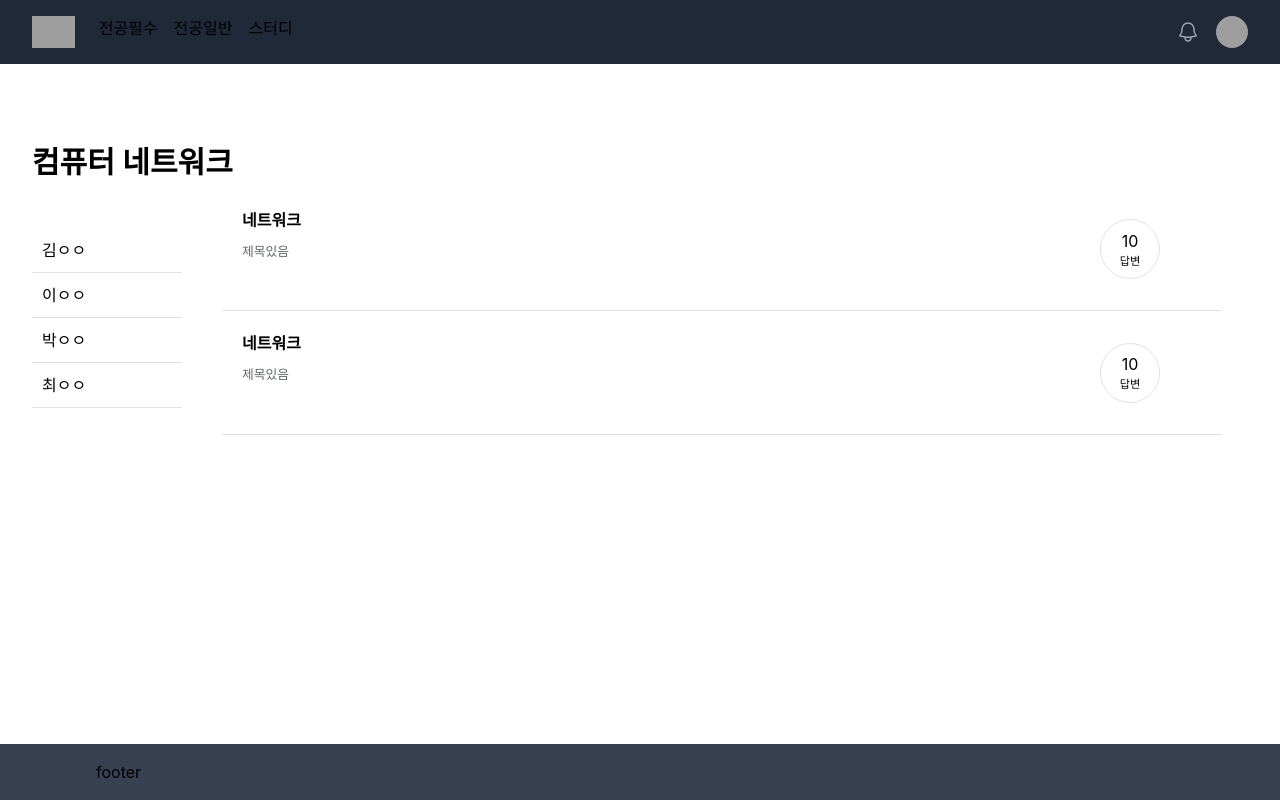
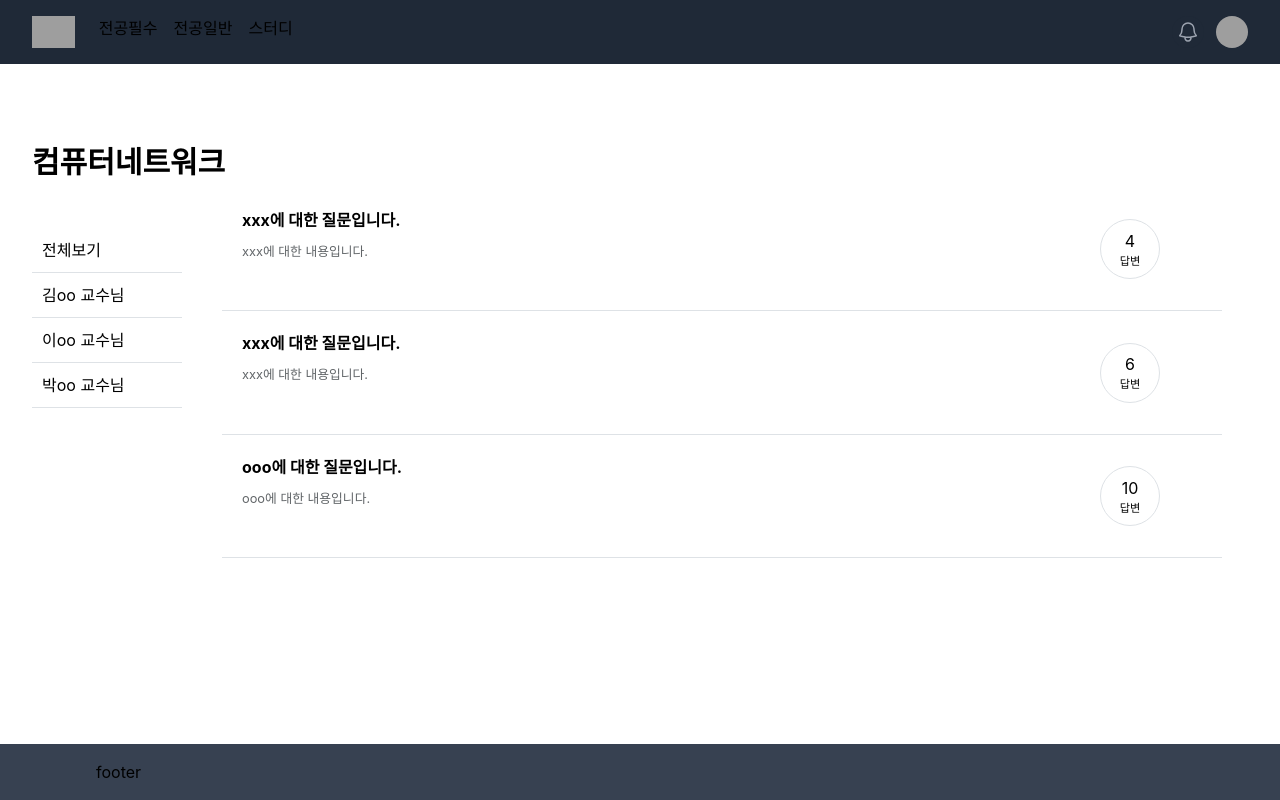
Before and after one commit to seah526/-senier_project, a Next.js app in the folder front-end/: page /classes/1 in a window 1280 px wide. Built offline with nearby package versions, Linux system fonts and the light colour scheme; grey boxes are pictures that could not be loaded.

Commit message:
✨ feat: 교수님아이디로 필터링 하는 기능

```diff
--- a/front-end/components/classes/Professor.jsx
+++ b/front-end/components/classes/Professor.jsx
@@ -4,7 +4,6 @@ import { useRouter } from 'next/router';
 const Professor = ({ data }) => {
   const router = useRouter();
   const path = router.query.classId;
-  const active = 1;
   const handleClick = id => {
     router.push({ pathname: path, query: { professor: data.id } });
   };
@@ -14,7 +13,7 @@ const Professor = ({ data }) => {
       onClick={() => {
         handleClick(data.id);
       }}>
-      <div>{data.name}</div>
+      <div>{`${data.name}${data.id == -1 ? '' : ' 교수님'}`}</div>
     </Wapper>
   );
 };
--- a/front-end/components/classes/ProfessorTable.jsx
+++ b/front-end/components/classes/ProfessorTable.jsx
@@ -1,15 +1,11 @@
 import React from 'react';
 import Professor from './Professor';
-const DUMMY = [
-  { name: '김ㅇㅇ', id: 1 },
-  { name: '이ㅇㅇ', id: 2 },
-  { name: '박ㅇㅇ', id: 3 },
-  { name: '최ㅇㅇ', id: 4 },
-];
-const ProfessorTable = () => {
+
+const ProfessorTable = ({ professor }) => {
   return (
     <div className='mr-10 mt-10'>
-      {DUMMY.map(ele => {
+      <Professor key={-1} data={{ id: -1, name: '전체보기' }} />
+      {professor.map(ele => {
         return <Professor key={ele.id} data={ele} />;
       })}
     </div>
--- a/front-end/components/classes/QuestionBox.jsx
+++ b/front-end/components/classes/QuestionBox.jsx
@@ -1,15 +1,15 @@
-import { useRouter } from "next/router";
-import React, { useEffect, useState } from "react";
-import styled from "styled-components";
+import { useRouter } from 'next/router';
+import React, { useEffect, useState } from 'react';
+import styled from 'styled-components';
 
-const QuestionBox = ({ question, courseName }) => {
+const QuestionBox = ({ question, courseName, professor }) => {
   const router = useRouter();
 
-  const handleClick = (questionId) => {
+  const handleClick = questionId => {
     router.push(`/questions/${questionId}`);
   };
 
-  const [timeBefore, setTimeBefore] = useState("");
+  const [timeBefore, setTimeBefore] = useState('');
   useEffect(() => {
     const now = new Date();
     const createTime = new Date(question.createdAt);
@@ -32,10 +32,10 @@ const QuestionBox = ({ question, courseName }) => {
         handleClick(question.id);
       }}>
       <div className='left'>
-        <header className='title'>{question.title || "제목없음"}</header>
+        <header className='title'>{question.title || '제목없음'}</header>
         <section className='contents'>{question.contents}</section>
         <div className='info'>
-          {`${question.author.nickname} · ${timeBefore} · ${courseName}`}
+          {`${question.author.nickname} · ${timeBefore} · ${courseName} · ${question.professor.name} 교수님`}
         </div>
       </div>
       <div className='right'>
--- a/front-end/components/classes/QuestionTable.jsx
+++ b/front-end/components/classes/QuestionTable.jsx
@@ -1,57 +1,20 @@
 import { useRouter } from 'next/router';
-import { useEffect, useState } from 'react';
-import axiosInstance from '../../pages/api';
 import QuestionBox from './QuestionBox';
-const questions = [
-  {
-    createdAt: new Date(),
-    id: 1,
-    title: '네트워크',
-    author: {
-      nickname: '2je0',
-    },
-    contents: '제목있음',
-    answerCount: 10,
-  },
-  {
-    createdAt: new Date(),
-    id: 2,
-    title: '네트워크',
-    author: {
-      nickname: '2je0',
-    },
-    contents: '제목있음',
-    answerCount: 10,
-  },
-];
-const courseName = '네트워크';
-const QuestionTable = ({ courseId }) => {
-  //   const [questions, setQuestions] = useState("");
-  //   const [courseName, setCourseName] = useState("");
+
+const QuestionTable = ({ data }) => {
+  const { subject: courseName, questions } = data;
+
   const router = useRouter();
-  // useEffect(() => {
-  // 	if (!router.isReady) return;
-  // 	fetchQuestions(courseId)
-  // 		.then((res) => {
-  // 			const orderedDate = res.data.sort(
-  // 				(a, b) => new Date(b.createdAt) - new Date(a.createdAt),
-  // 			);
-  // 			setQuestions(orderedDate);
-  // 		})
-  // 		.catch((e) => console.log('questions/course/${courseId}' + e));
-  // }, [router.isReady]);
-  // useEffect(() => {
-  // 	if (!router.isReady) return;
-  // 	fetchCourseName(courseId)
-  // 		.then((res) => {
-  // 			setCourseName(res.data.title);
-  // 		})
-  // 		.catch((e) => console.log(e));
-  // }, [router.isReady]);
-
+  const filterProfessor = router.query.professor;
+  const sortedQuestions = questions
+    .sort((a, b) => new Date(b.createdAt) - new Date(a.createdAt))
+    .filter(ele => {
+      if (filterProfessor == -1 || filterProfessor == undefined) return true;
+      return ele.professor.id == filterProfessor;
+    });
   return (
     <ul>
-      {questions.map(question => {
+      {sortedQuestions.map(question => {
         return (
           <QuestionBox
             key={question.id}
--- a/front-end/pages/classes/[classId].jsx
+++ b/front-end/pages/classes/[classId].jsx
@@ -1,33 +1,60 @@
 import { useRouter } from 'next/router';
-import React from 'react';
+import React, { useEffect, useState } from 'react';
 import ProfessorTable from '../../components/classes/ProfessorTable';
 import QuestionBox from '../../components/classes/QuestionBox';
 import QuestionTable from '../../components/classes/QuestionTable';
-const DUMMY_QUESTION = {
-  createdAt: new Date(),
+const DUMMY_DATA = {
   id: 1,
-  title: '네트워크',
-  author: {
-    nickname: '2je0',
-  },
-  contents: '제목있음',
-  answerCount: 10,
+  subject: '컴퓨터네트워크',
+  professor: [
+    { id: 1, name: '김oo' },
+    { id: 2, name: '이oo' },
+    { id: 3, name: '박oo' },
+  ],
+  questions: [
+    {
+      id: 1,
+      title: 'ooo에 대한 질문입니다.',
+      contents: 'ooo에 대한 내용입니다.',
+      createdAt: '2020-11-21',
+      answerCount: 10,
+      author: { id: 1, nickname: 'abc' },
+      professor: { id: 1, name: '김oo' },
+    },
+    {
+      id: 2,
+      title: 'xxx에 대한 질문입니다.',
+      contents: 'xxx에 대한 내용입니다.',
+      createdAt: '2022-5-21',
+      answerCount: 4,
+      author: { id: 2, nickname: 'lmn' },
+      professor: { id: 2, name: '이oo' },
+    },
+    {
+      id: 3,
+      title: 'xxx에 대한 질문입니다.',
+      contents: 'xxx에 대한 내용입니다.',
+      createdAt: '2022-5-21',
+      answerCount: 6,
+      author: { id: 3, nickname: 'lmn' },
+      professor: { id: 3, name: '박oo' },
+    },
+  ],
 };
 const ClassId = () => {
   const router = useRouter();
   const courseId = router.query.classId;
-  console.log(courseId);
+  const [data, setData] = useState(DUMMY_DATA);
 
   return (
     <div className='my-20 '>
-      <div className='text-3xl my-2 font-semibold'>{'컴퓨터 네트워크'}</div>
+      <div className='text-3xl my-2 font-semibold'>{data.subject}</div>
       <div className='flex'>
-        <ProfessorTable />
-        <QuestionTable />
+        <ProfessorTable professor={data.professor} />
+        <QuestionTable data={data} />
       </div>
     </div>
   );
-  //   return <QuestionBox question={DUMMY_QUESTION} courseName={"소프트웨어"} />;
 };
 
 export default ClassId;
```
